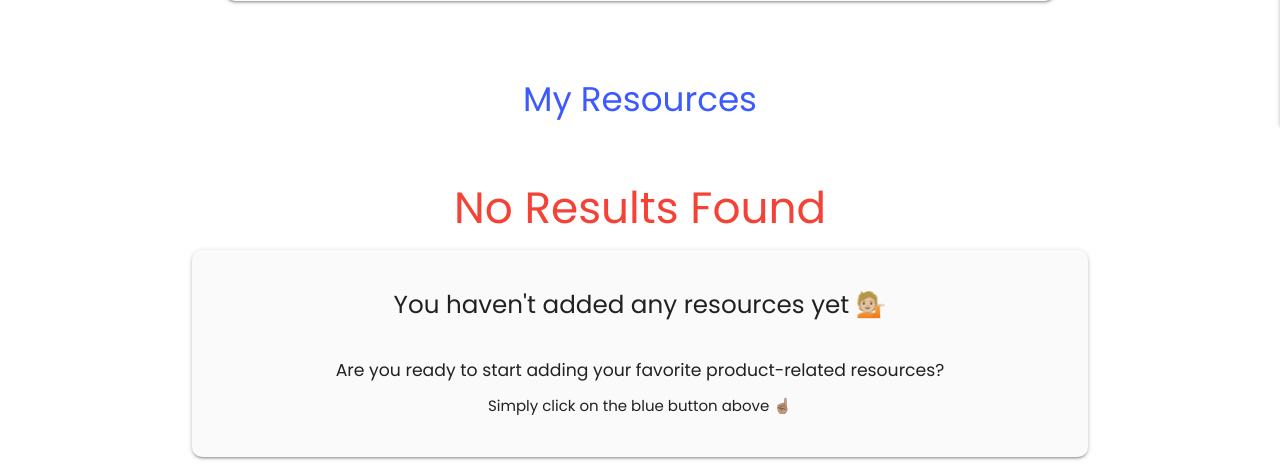
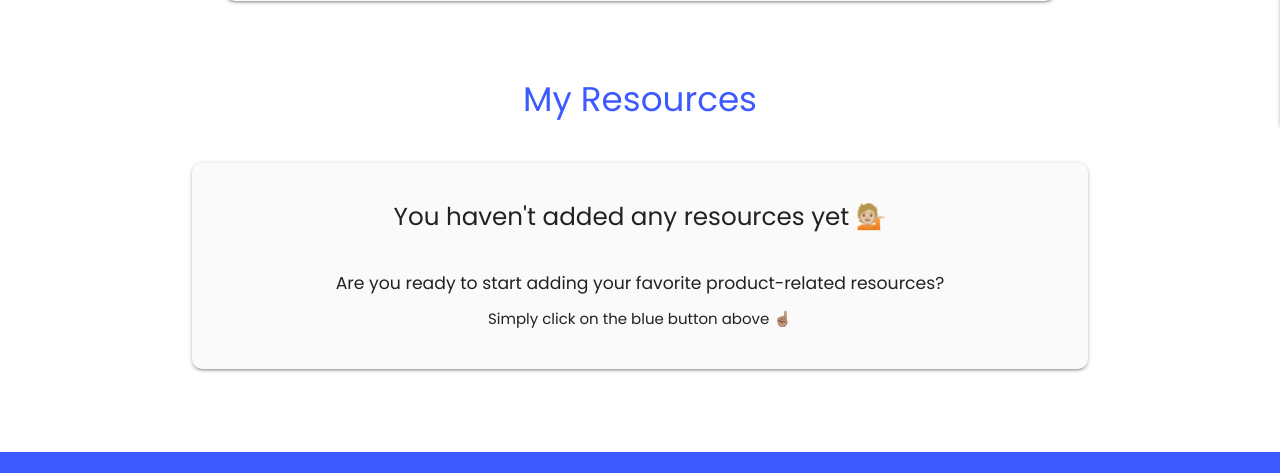
Before and after one commit to effiemanyos/ms3-pmresources, a Flask app: template templates/profile.html in a window 1280 px wide. Shown: the part 735-1208 px from the top of the page. Run offline with Flask 2, Linux system fonts and the light colour scheme; the template is opened without the code that fills it, so the values that code supplies are empty; some libraries are stand-ins or nearby versions.

Commit message:
Fix a bug in the profile page

```diff
--- a/templates/profile.html
+++ b/templates/profile.html
@@ -114,7 +114,6 @@
         {% endfor %}
     </ul>
     {% else %}
-    <h3 class="center-align red-text">No Results Found</h3>
     <!-- No Added Resources Message -->
     <div class="col s12 center-align card-panel grey lighten-5 form-styling">
         <h5>You haven't added any resources yet &#128129;&#127996;</h5>
```
